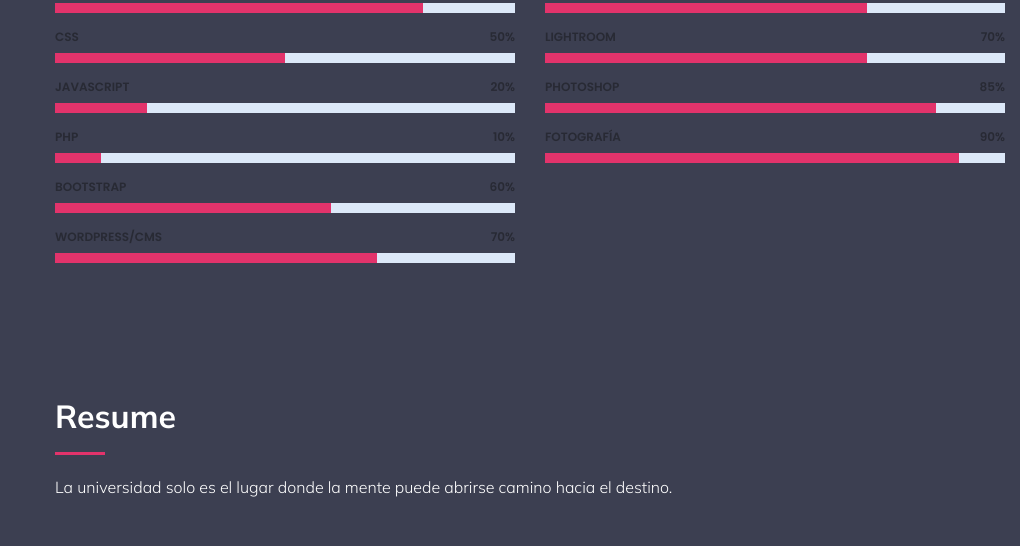
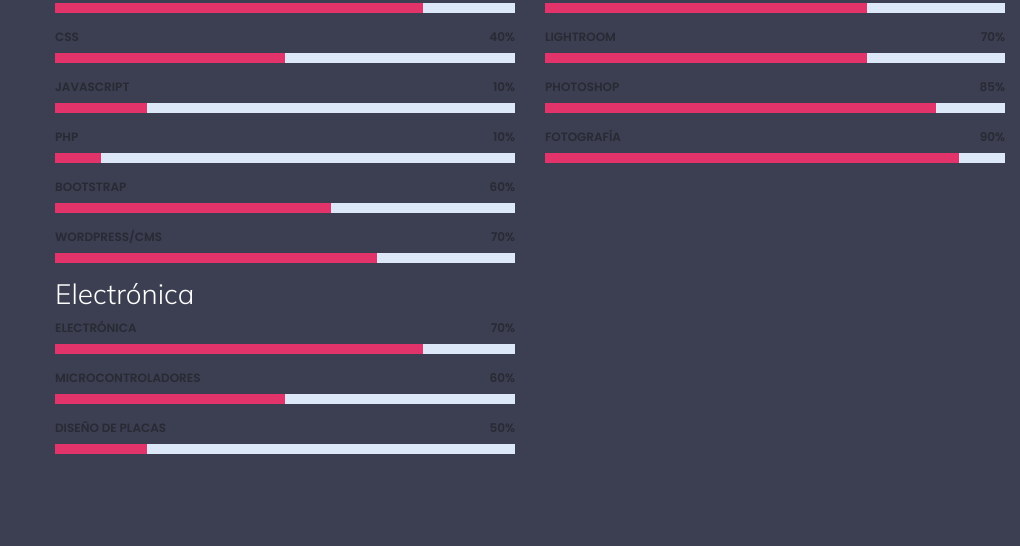
Before and after one commit to juancotera/portafolio-old, a plain HTML site: page index.html in a window 1280 px wide. Shown: the part 1709-2255 px from the top of the page, without its empty margins (260-1280 px from the left). Drawn offline with nearby package versions, Linux system fonts and the light colour scheme.

Commit message:
agregado-perfil-electrónica

```diff
--- a/index.html
+++ b/index.html
@@ -153,14 +153,14 @@
             </div>
 
             <div class="progress">
-              <span class="skill">CSS <i class="val">50%</i></span>
+              <span class="skill">CSS <i class="val">40%</i></span>
               <div class="progress-bar-wrap">
                 <div class="progress-bar" role="progressbar" aria-valuenow="50" aria-valuemin="0" aria-valuemax="100"></div>
               </div>
             </div>
 
             <div class="progress">
-              <span class="skill">JavaScript <i class="val">20%</i></span>
+              <span class="skill">JavaScript <i class="val">10%</i></span>
               <div class="progress-bar-wrap">
                 <div class="progress-bar" role="progressbar" aria-valuenow="20" aria-valuemin="0" aria-valuemax="100"></div>
               </div>
@@ -221,6 +221,38 @@
             </div>
 
           </div>
+
+        </div>
+
+        <div class="row skills-content">
+
+          <div class="col-lg-6" data-aos="fade-up">
+            <h3 class="header-col">Electrónica</h3>
+
+            <div class="progress">
+              <span class="skill">Electrónica<i class="val">70%</i></span>
+              <div class="progress-bar-wrap">
+                <div class="progress-bar" role="progressbar" aria-valuenow="80" aria-valuemin="0" aria-valuemax="100"></div>
+              </div>
+            </div>
+
+            <div class="progress">
+              <span class="skill">Microcontroladores<i class="val">60%</i></span>
+              <div class="progress-bar-wrap">
+                <div class="progress-bar" role="progressbar" aria-valuenow="50" aria-valuemin="0" aria-valuemax="100"></div>
+              </div>
+            </div>
+
+            <div class="progress">
+              <span class="skill">Diseño de placas<i class="val">50%</i></span>
+              <div class="progress-bar-wrap">
+                <div class="progress-bar" role="progressbar" aria-valuenow="20" aria-valuemin="0" aria-valuemax="100"></div>
+              </div>
+            </div>
+
+          </div>
+
+
 
         </div>
 
```
